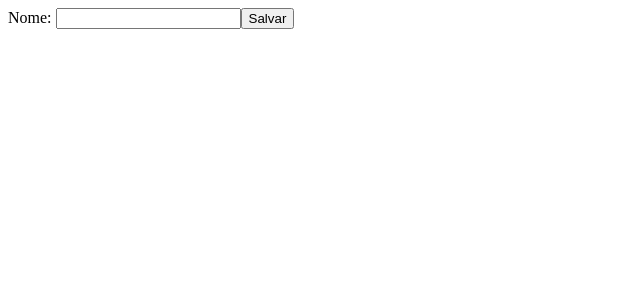
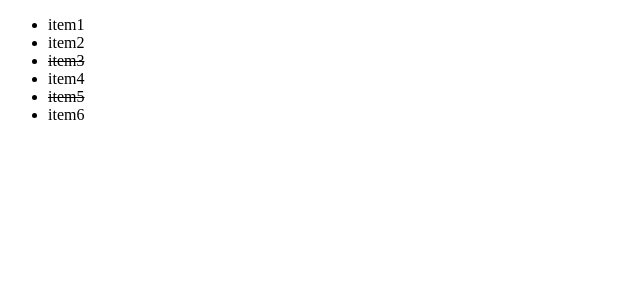
Before and after one commit to LTHoriZonT/LetsCode, a React (Create React App) app in the folder Lets Code fase 2/React/meu-app/: page / in a window 1280 px wide. Shown: the top 300 px of the page, without its empty margins (0-640 px from the left). Built offline with nearby package versions, Linux system fonts and the light colour scheme.

Commit message:
Duas maneiras de renderizar listas

```diff
--- /dev/null
+++ b/Lets Code fase 2/React/meu-app/src/components/Lista.js
@@ -0,0 +1,47 @@
+import React from 'react';
+
+class Lista extends React.Component{
+
+  constructor(props){
+    super(props);
+
+    this.state = [
+      {id: 1, nome: 'item1', completo: false },
+      {id: 2, nome: 'item2', completo: false },
+      {id: 3, nome: 'item3', completo: true  },
+      {id: 4, nome: 'item4', completo: false },
+      {id: 5, nome: 'item5', completo: true  },
+      {id: 6, nome: 'item6', completo: false },
+    ]
+  }
+
+  render(){
+    return (
+      <ul>
+        {this.state.map(item => (
+          <Item id={item.id} completo={item.completo}>
+            {item.nome}
+          </Item>
+        ))}
+      </ul>
+    )
+   }
+}
+
+class Item extends React.Component{
+  constructor(props){
+    super(props);
+  }
+
+  render(){
+    const textDecoration = this.props.completo ? 'line-through' : 'none'
+
+    return (
+      <li data-id={this.props.id} style={{ textDecoration }}>
+        {this.props.children}
+      </li>
+    )
+  }
+}
+
+export default Lista;
--- a/Lets Code fase 2/React/meu-app/src/index.js
+++ b/Lets Code fase 2/React/meu-app/src/index.js
@@ -1,14 +1,13 @@
 import React from 'react';
 import ReactDOM from 'react-dom';
-//import App from './components/App';
-import App5 from './components/App5';
+import Lista from './components/Lista';
 import reportWebVitals from './reportWebVitals';
 
 ReactDOM.render(
   <React.StrictMode>
-    <App5 title="Titulo">
-      Conteudo
-    </App5>
+    <Lista>
+
+    </Lista>
   </React.StrictMode>,
   document.getElementById('root')
 );
```
